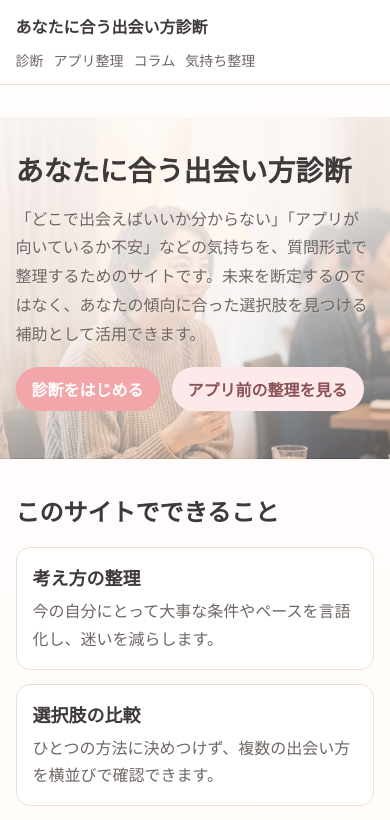
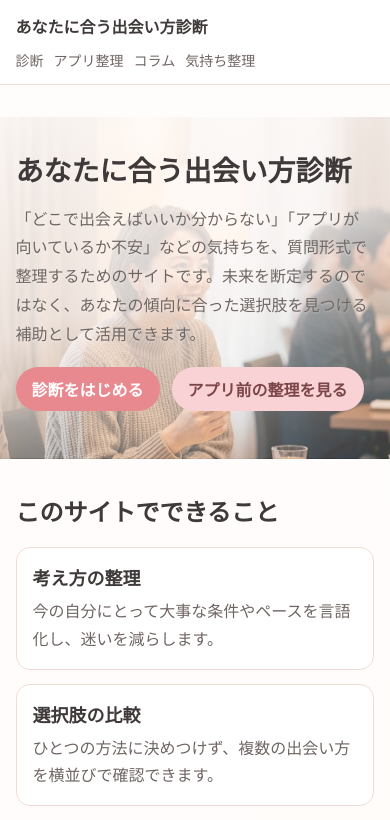
Before and after one commit to kenichis1971-cloud/deai-style-diagnosis-site, a Next.js app: page / in a window 390 px wide. Shown: the top 820 px of the page. Built offline with nearby package versions, Linux system fonts and the light colour scheme; no server answers.

Commit message:
Refine home hero overlay and CTA colors

```diff
--- a/app/globals.css
+++ b/app/globals.css
@@ -44,7 +44,7 @@ a { color: inherit; text-decoration: none; }
 
 .home-hero {
   background-image:
-    linear-gradient(110deg, rgba(255, 251, 249, 0.96) 0%, rgba(255, 248, 246, 0.84) 42%, rgba(255, 246, 244, 0.5) 68%, rgba(249, 224, 225, 0.28) 100%),
+    linear-gradient(110deg, rgba(255, 251, 249, 0.96) 0%, rgba(255, 248, 246, 0.84) 42%, rgba(255, 246, 244, 0.38) 68%, rgba(249, 224, 225, 0.06) 100%),
     url("/images/heroes/home-hero-pc.jpg");
   background-size: cover;
   background-position: center;
@@ -92,6 +92,8 @@ a { color: inherit; text-decoration: none; }
 .btn { display:inline-block; padding:10px 16px; border-radius:999px; font-weight:600; }
 .btn-primary { background: var(--accent); color:#fff; }
 .btn-secondary { background: var(--accent-soft); color:#8b5254; }
+.home-hero .btn-primary { background: #e88990; color: #fff; }
+.home-hero .btn-secondary { background: #f8d2d5; color: #7c4548; }
 .section { margin-top: 34px; }
 .grid { display:grid; grid-template-columns:repeat(auto-fit, minmax(220px, 1fr)); gap:14px; }
 .card { background:var(--card); border:1px solid var(--line); border-radius:14px; padding:16px; }
@@ -105,7 +107,7 @@ a { color: inherit; text-decoration: none; }
   .hero { min-height: 290px; }
   .home-hero {
     background-image:
-      linear-gradient(160deg, rgba(255, 251, 249, 0.96) 0%, rgba(255, 248, 246, 0.86) 46%, rgba(255, 246, 244, 0.6) 72%, rgba(249, 224, 225, 0.36) 100%),
+      linear-gradient(160deg, rgba(255, 251, 249, 0.96) 0%, rgba(255, 248, 246, 0.84) 46%, rgba(255, 246, 244, 0.48) 72%, rgba(249, 224, 225, 0.22) 100%),
       url("/images/heroes/home-hero-sp.jpg");
     background-position: center;
   }
```
